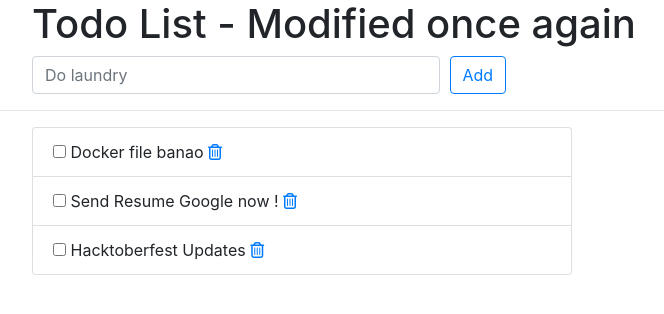
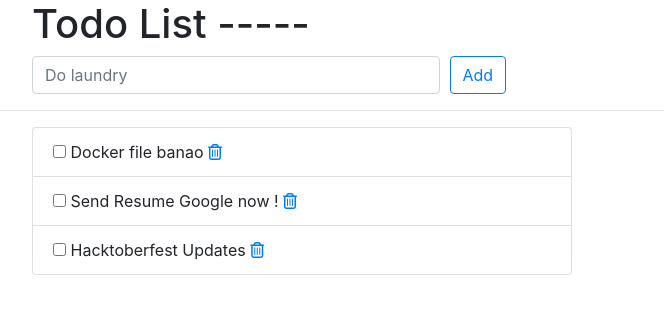
Before and after one commit to anil-rana/django-todo, a Django app: page /todos/ in a window 1280 px wide. Shown: the top 314 px of the page, without its empty margins (243-907 px from the left). Run offline with Django 3.2, Linux system fonts and the light colour scheme; data comes from the database, SQL or seed files in the repository; some libraries are stand-ins or nearby versions.

Commit message:
Change Heading

```diff
--- a/todos/templates/todos/index.html
+++ b/todos/templates/todos/index.html
@@ -12,7 +12,7 @@
     <div class="offset-md-2 col-lg-9">
       <div class="page-header">
         <h1>
-          Todo List - Modified once again
+          Todo List -----
         </h1>
       </div>
     </div>
```
